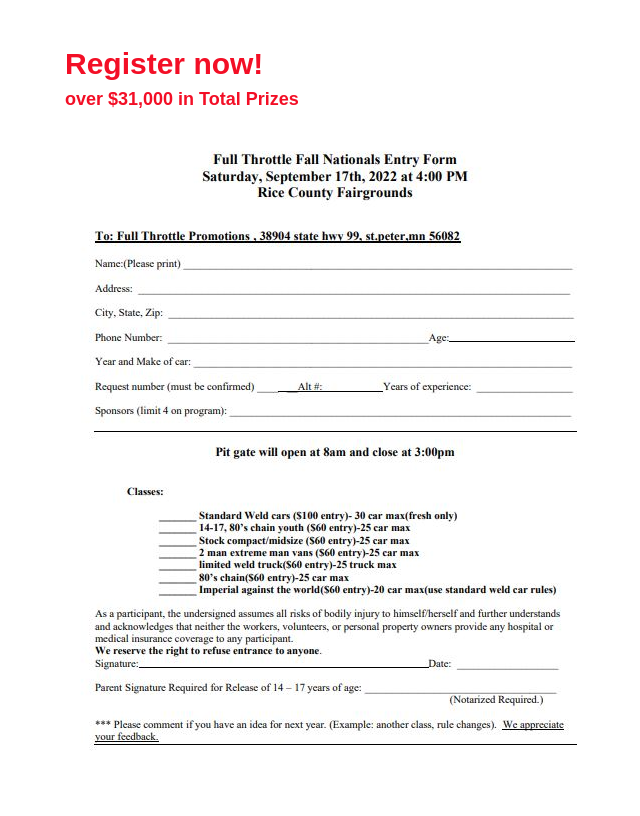
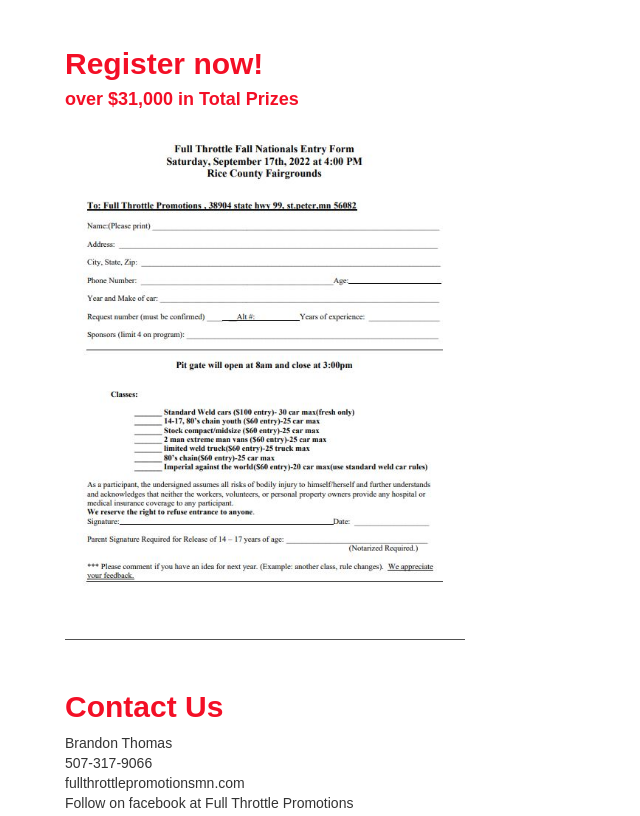
Before and after one commit to AndreaR-H/FallnationalDerby, a plain HTML site: page index.html in a window 1280 px wide. Shown: the part 1275-2091 px from the top of the page, without its empty margins (20-660 px from the left). Drawn offline with nearby package versions, Linux system fonts and the light colour scheme; a web font is replaced by a local one.

Commit message:
pdf image size fixed

```diff
--- a/css/style.css
+++ b/css/style.css
@@ -49,7 +49,6 @@
     z-index: 1;
     text-shadow: 2px 2px 7px #1b201d;
     background-color: rgba(0, 0, 0, 0.5);
-    height: 1035px;
     padding: 30px;
 }
 
@@ -82,8 +81,12 @@
 }
 
 .imagewrapper {
+    width: 400px;
+    max-width: 80vw;
+}
+
+.imagewrapper img {
     width: 100%;
-
 }
 
 .content-section {
```
